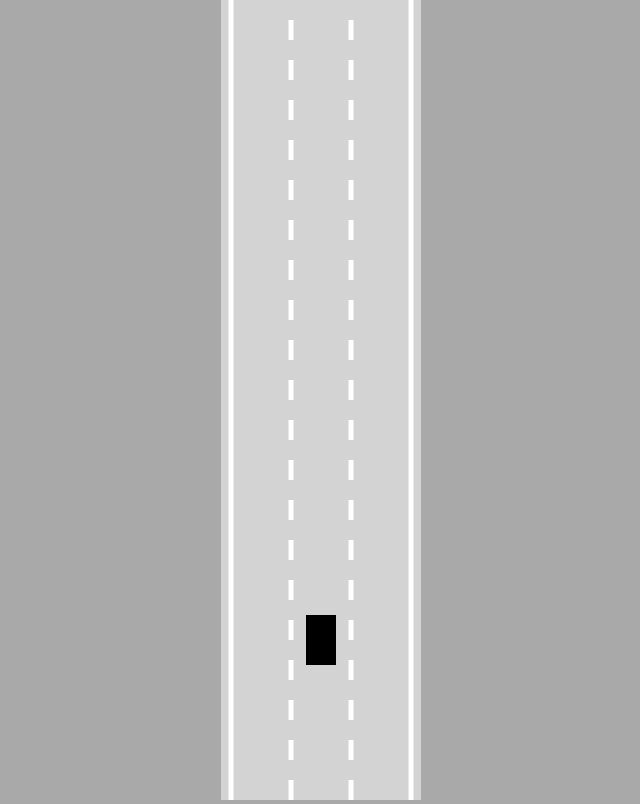
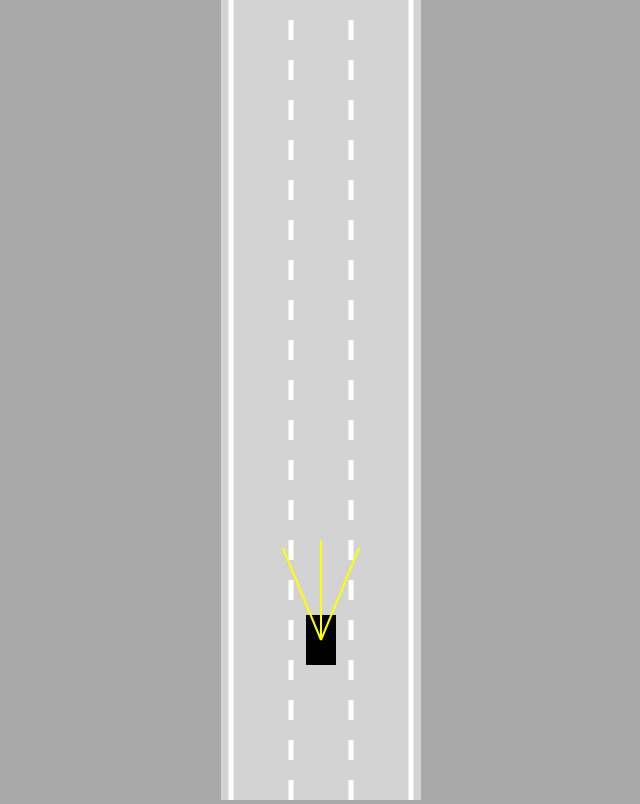
Before and after one commit to beckyjeong03/Self-Driving-Car, a plain HTML site: page index.html in a window 1280 px wide. Shown: the whole page, without its empty margins (319-959 px from the left). Drawn offline with Linux system fonts and the light colour scheme.

Commit message:
drawing sensors

```diff
--- a/car.js
+++ b/car.js
@@ -11,11 +11,15 @@ class Car{
         this.friction = 0.05;
         this.angle = 0;
 
+
+        this.sensor = new Sensor(this);
         this.controls = new Controls();
     }
 
     update(){
         this.#move();
+        // updates sensors as well
+        this.sensor.update();
     }
 
     #move(){
@@ -49,10 +53,10 @@ class Car{
          if(this.speed!=0){
             const flip=this.speed>0?1:-1;
             if(this.controls.left){
-                this.angle+=0.03*flip;
+                this.angle+=0.01*flip;
             }
             if(this.controls.right){
-                this.angle-=0.03*flip;
+                this.angle-=0.01*flip;
             }
         }
 
@@ -76,5 +80,8 @@ class Car{
         ctx.fill();
 
         ctx.restore();
+
+        // draws along with cars
+        this.sensor.draw(ctx);
     }
 }
--- a/index.html
+++ b/index.html
@@ -5,7 +5,10 @@
 </head>
 <body>
     <canvas id = "myCanvas"></canvas>
+    <script src = "sensor.js"></script>
+
     <script src = "utlis.js"></script>
+
     <script src = "road.js"></script>
     <script src = "controls.js"></script>
     <script src="car.js"></script>
--- /dev/null
+++ b/sensor.js
@@ -0,0 +1,51 @@
+class Sensor{
+    constructor(car){
+        this.car = car;
+        this.rayCount = 3;
+        this.rayLength = 100;
+        // using Radian, pi/4 is 45 degree angle
+        this.raySpread = Math.PI/4;
+
+        this.rays = [];
+    }
+
+    update(){
+        this.rays = [];
+        for (let i = 0; i < this.rayCount; i++){
+            const rayAngle = lerp(
+                this.raySpread/2,
+                -this.raySpread/2,
+                // if only 1 line the sensor only in the middle
+                this.rayCount == 1 ? 0.5 : i/(this.rayCount - 1)
+               // i/(this.rayCount - 1)
+            ) + this.car.angle;
+
+            const start = {x:this.car.x, y:this.car.y};
+            const end = {
+                x:this.car.x -
+                    Math.sin(rayAngle)*this.rayLength,
+                y:this.car.y -
+                    Math.cos(rayAngle)*this.rayLength
+            };
+            this.rays.push([start,end]);
+        }
+
+    }
+
+    draw(ctx){
+        for (let i = 0; i < this.rayCount; i++){
+            ctx.beginPath();
+            ctx.lineWidth = 2;
+            ctx.strokeStyle = "yellow";
+            ctx.moveTo(
+                this.rays[i][0].x,
+                this.rays[i][0].y
+            );
+            ctx.lineTo(
+                this.rays[i][1].x,
+                this.rays[i][1].y
+            );
+            ctx.stroke();
+        }
+    }
+}
```
